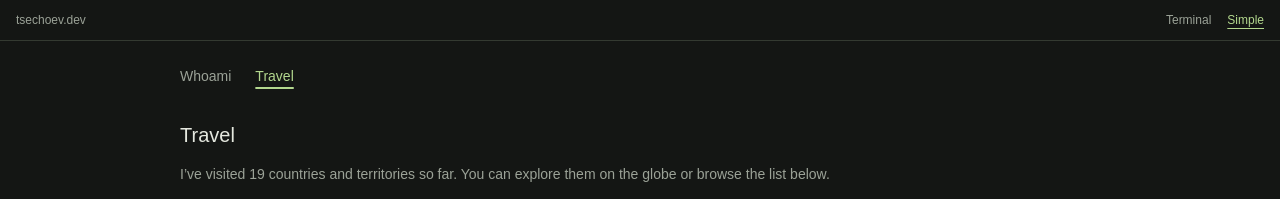
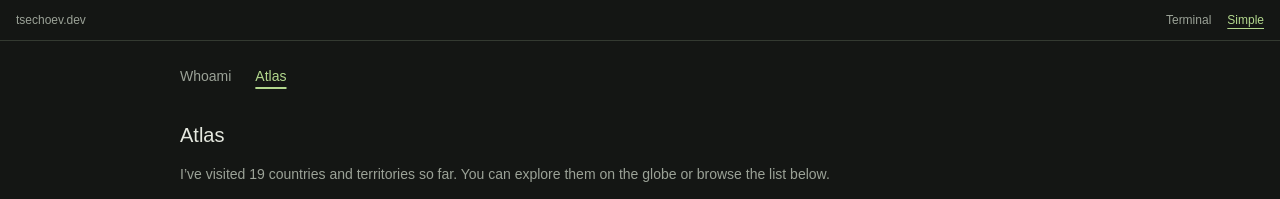
Before and after one commit to bogdan-ts/tsechoev.dev, a Next.js app: page /simple/travel in a window 1280 px wide. Shown: the top 199 px of the page. Built offline with nearby package versions, Linux system fonts and the light colour scheme; a web font is replaced by a local one.

Commit message:
rename simple travel page to Atlas

```diff
--- a/src/app/simple/travel/page.tsx
+++ b/src/app/simple/travel/page.tsx
@@ -5,14 +5,14 @@ import { countries } from "../../../lib/profile";
 
 const description = `I’ve visited ${countries.length} countries and territories so far. You can explore them on the globe or browse the list below.`;
 
-export const metadata = siteMetadata("Travel | Bogdan Tsechoev", "/simple/travel/", description);
+export const metadata = siteMetadata("Atlas | Bogdan Tsechoev", "/simple/travel/", description);
 
 export default function TravelPage() {
   return (
     <>
       <SimpleNavigation section="travel" />
       <section id="travel" aria-labelledby="travel-heading">
-        <h1 id="travel-heading">Travel</h1>
+        <h1 id="travel-heading">Atlas</h1>
         <p className="prose muted">{description}</p>
         <GlobeView showHeading={false} />
         <ul>
--- a/src/components/simple-navigation.tsx
+++ b/src/components/simple-navigation.tsx
@@ -7,7 +7,7 @@ export function SimpleNavigation({ section }: { section: "whoami" | "travel" })
         Whoami
       </Link>
       <Link href="/simple/travel/" aria-current={section === "travel" ? "page" : undefined}>
-        Travel
+        Atlas
       </Link>
     </nav>
   );
```
Also changed, not shown: spec/site-spec.md (+6 -2 lines), 2 other files (tests, documents, lock files or other folders).
